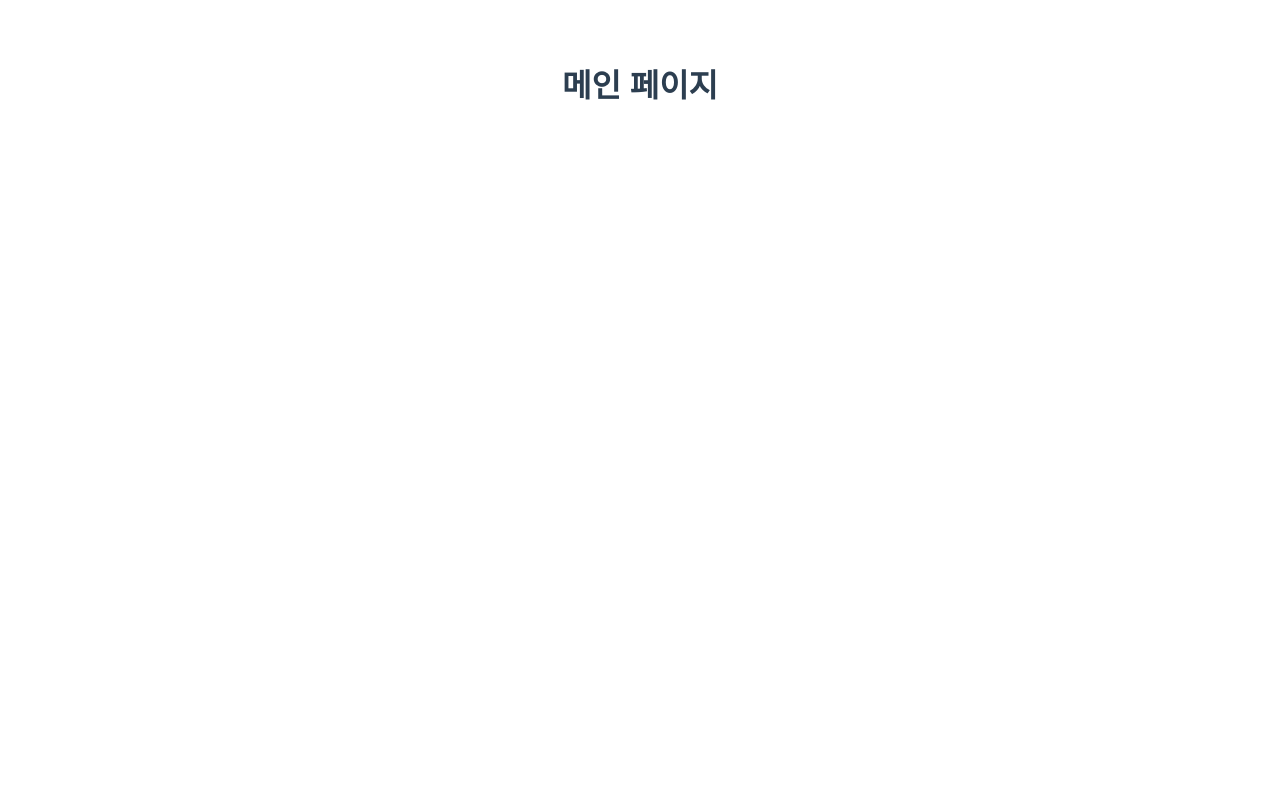
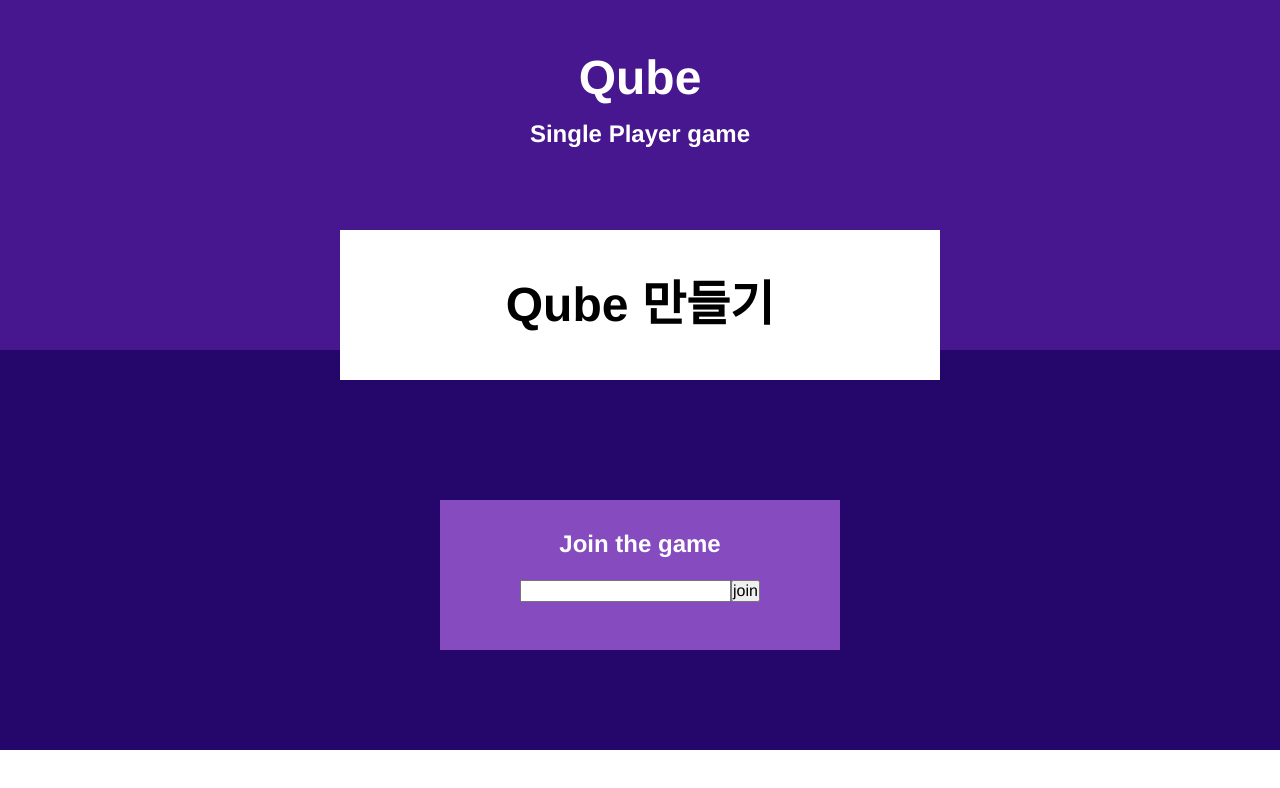
Before and after one commit to YonghoChoi/yongquiz, a Vue app: page / in a window 1280 px wide. Shown: the top 788 px of the page. Built offline with nearby package versions, Linux system fonts and the light colour scheme.

Commit message:
Quiz 메인 페이지 추가

```diff
--- a/public/index.html
+++ b/public/index.html
@@ -5,6 +5,7 @@
     <meta http-equiv="X-UA-Compatible" content="IE=edge">
     <meta name="viewport" content="width=device-width,initial-scale=1.0">
     <link rel="icon" href="<%= BASE_URL %>favicon.ico">
+    <link rel="stylesheet" href="https://cdnjs.cloudflare.com/ajax/libs/normalize/8.0.1/normalize.min.css" integrity="sha512-NhSC1YmyruXifcj/KFRWoC561YpHpc5Jtzgvbuzx5VozKpWvQ+4nXhPdFgmx8xqexRcpAglTj9sIBWINXa8x5w==" crossorigin="anonymous" />
     <title><%= htmlWebpackPlugin.options.title %></title>
   </head>
   <body>
--- a/src/App.vue
+++ b/src/App.vue
@@ -5,7 +5,7 @@
 </template>
 
 <script>
-import MainPage from "./components/MainPage.vue";
+import MainPage from "./views/MainPage.vue";
 
 export default {
   name: "App",
@@ -22,6 +22,5 @@ export default {
   -moz-osx-font-smoothing: grayscale;
   text-align: center;
   color: #2c3e50;
-  margin-top: 60px;
 }
 </style>
--- a/src/components/MainPage.vue
+++ /dev/null
@@ -1,14 +0,0 @@
-<template>
-  <div>
-      <h1>메인 페이지</h1>
-  </div>
-</template>
-
-<script>
-export default {
-}
-</script>
-
-<style>
-
-</style>
--- /dev/null
+++ b/src/views/MainPage.vue
@@ -0,0 +1,123 @@
+<template>
+  <div>
+    <div class="header">
+      <div class="hzt-center title service-name-text">Qube</div>
+      <div class="hzt-center subtitle game-mode-text">Single Player game</div>
+      <div class="hzt-center quiz-subject">
+        <span class="center quiz-text">Qube 만들기</span>
+      </div>
+    </div>
+
+    <div class="content">
+      <div class="hzt-center join">
+        <span class="hzt-center subtitle join-game-text">Join the game</span>
+        <div class="hzt-center nickname">
+          <input type="text" id="nickname" />
+          <button id="btn-join">join</button>
+        </div>
+      </div>
+    </div>
+  </div>
+</template>
+
+<script>
+export default {};
+</script>
+
+<style>
+* {
+  margin: 0;
+  padding: 0;
+  box-sizing: border-box;
+}
+
+.wrapper {
+  display: grid;
+  grid-template-columns: 1fr 1fr 1fr;
+  grid-template-rows: 400px 400px;
+}
+
+.header {
+  position: relative;
+  background-color: #47178f;
+  width: 100%;
+  height: 350px;
+}
+
+.content {
+  position: relative;
+  background-color: #25076b;
+  width: 100%;
+  height: 400px;
+}
+
+.center {
+  position: absolute;
+  top: 50%;
+  left: 50%;
+  transform: translate(-50%, -50%);
+}
+
+.vtc-center {
+  position: absolute;
+  top: 50%;
+  transform: translateY(-50%);
+}
+
+.hzt-center {
+  position: absolute;
+  left: 50%;
+  transform: translateX(-50%);
+}
+
+.join {
+  top: 150px;
+  background-color: #864bbf;
+  width: 400px;
+  height: 150px;
+}
+
+.title {
+  color: rgb(255, 255, 255);
+  font-size: 3rem;
+  font-weight: 600;
+}
+
+.subtitle {
+  color: rgb(255, 255, 255);
+  font-size: 1.5rem;
+  font-weight: 600;
+}
+
+.service-name-text {
+  top: 50px;
+}
+
+.game-mode-text {
+  top: 120px;
+}
+
+.join-game-text {
+  top: 30px;
+}
+
+.nickname {
+  position: absolute;
+  display: flex;
+  top: 80px;
+}
+
+.quiz-subject {
+  top: 230px;
+  background-color: rgb(255, 255, 255);
+  width: 600px;
+  height: 150px;
+  z-index: 1;
+}
+
+.quiz-text {
+  color: black;
+  font-size: 3rem;
+  font-weight: 600;
+}
+</style>
```
